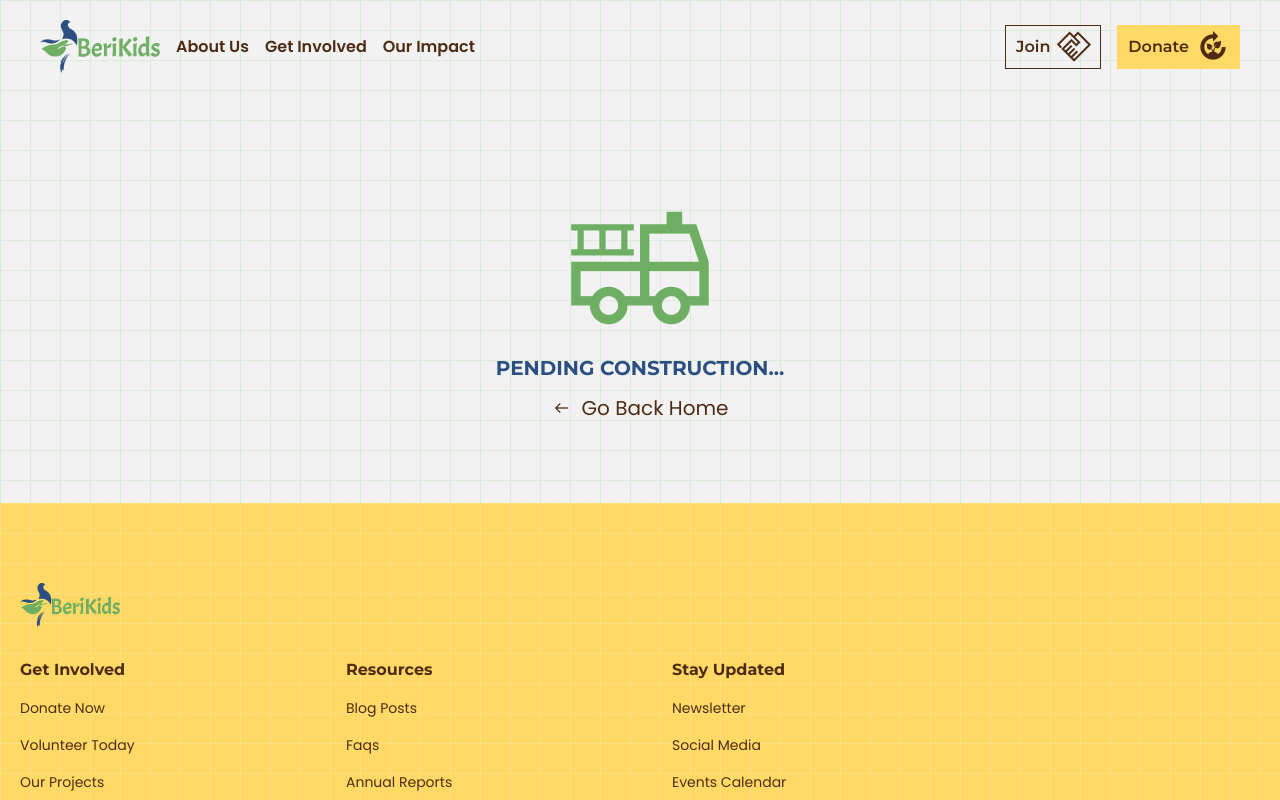
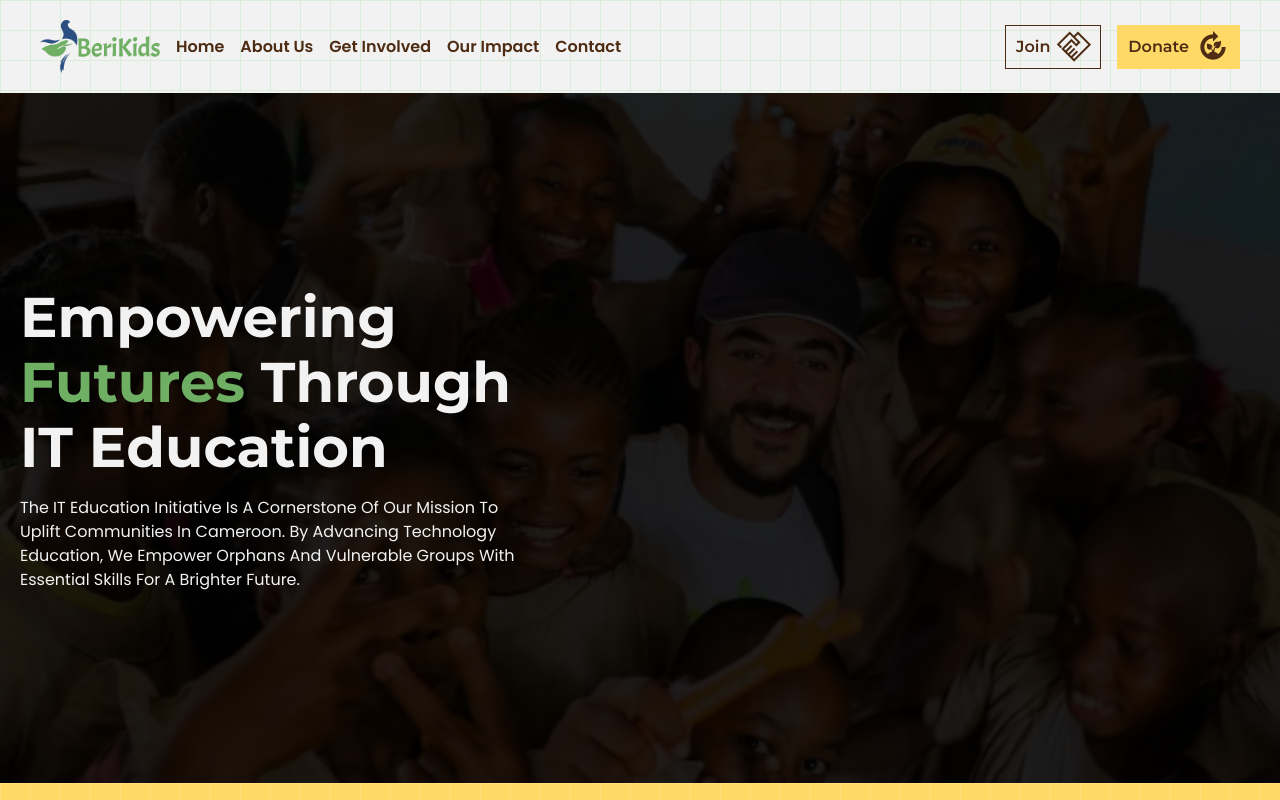
Before and after one commit to netphabric/berikids-ngo, a SvelteKit app: page /our-impact in a window 1280 px wide. Before the commit this address had no page. Shown: the top 800 px of the page. Built offline with nearby package versions, Linux system fonts and the light colour scheme.

Commit message:
update about content

```diff
--- a/src/lib/components/header/header.module.scss
+++ b/src/lib/components/header/header.module.scss
@@ -14,7 +14,7 @@ header {
     justify-content: center;
   }
 
-  @include minWidth('tablet') {
+  @include minWidth('desktop') {
     padding-inline: 40px;
     justify-content: space-between;
     gap: rem(30);
@@ -40,7 +40,7 @@ header {
       top: unset;
     }
 
-    @include minWidth('tablet') {
+    @include minWidth('desktop') {
       display: none;
     }
   }
@@ -73,7 +73,7 @@ header {
 
     @include gridBackground($accent, 3%);
 
-    @include minWidth('tablet') {
+    @include minWidth('desktop') {
       display: none;
     }
   }
@@ -82,7 +82,7 @@ header {
     display: none;
     gap: rem(10);
 
-    @include minWidth('tablet') {
+    @include minWidth('desktop') {
       display: flex;
       align-items: center;
       gap: rem(16);
--- a/src/lib/components/header/header.svelte
+++ b/src/lib/components/header/header.svelte
@@ -6,9 +6,11 @@
 	import styles from "./header.module.scss"
 
 	const navLinks = [
+		{ label: "home", url: "/" },
 		{ label: "about us", url: "/about-us" },
 		{ label: "get involved", url: "/get-involved" },
-		{ label: "our impact", url: "/our-impact" }
+		{ label: "our impact", url: "/our-impact" },
+		{ label: "contact", url: "contact" }
 	]
 
 	let navOpen = false
--- a/src/lib/components/wip/wip.svelte
+++ b/src/lib/components/wip/wip.svelte
@@ -4,7 +4,7 @@
 
 	const pathname = $page.url.pathname
 
-	const navlinks = ["/about-us", "/get-involved", "/our-impact"]
+	const navlinks = ["/about-us", "/get-involved", "/our-impact", "/contact"]
 	const matchesNavlinks = navlinks.includes(pathname)
 </script>
 
--- a/src/routes/get-involved/+page.svelte
+++ b/src/routes/get-involved/+page.svelte
@@ -19,11 +19,6 @@
 			</p>
 
 			<div class={styles.ctaBtns}>
-				<Button primary onWhite>
-					<span>learn more</span>
-					<span class="material-symbols-sharp">tools_installation_kit</span>
-				</Button>
-
 				<Button onWhite>
 					<span>get involved</span>
 					<span class="material-symbols-sharp">tools_power_drill</span>
--- /dev/null
+++ b/src/routes/our-impact/+page.svelte
@@ -0,0 +1,22 @@
+<script lang="ts">
+	import styles from "./page.module.scss"
+</script>
+
+<main class={styles.root}>
+	<section class={styles.hero}>
+		<div class={styles.sectionContent}>
+			<h1 class={styles.title}>
+				Empowering
+
+				<span class={styles.highlight}>Futures</span>
+				Through IT Education
+			</h1>
+
+			<p class={styles.desc}>
+				The IT Education Initiative is a cornerstone of our mission to uplift communities in
+				Cameroon. By advancing technology education, we empower orphans and vulnerable groups with
+				essential skills for a brighter future.
+			</p>
+		</div>
+	</section>
+</main>
--- /dev/null
+++ b/src/routes/our-impact/page.module.scss
@@ -0,0 +1,46 @@
+@use "styles/variables.module.scss" as *;
+@use "styles/functions.module.scss" as *;
+@use "styles/mixins.module.scss" as *;
+
+.root {
+  display: flex;
+  flex-direction: column;
+  justify-content: space-evenly;
+  gap: rem(80);
+
+  @include minWidth ('tablet') {
+    gap: rem(160);
+  }
+
+  @include minWidth ('desktop') {
+    gap: rem(180);
+  }
+
+  .hero {
+    @include darkBgImg;
+    @include contentSizing;
+
+    .sectionContent {
+      display: flex;
+      margin-right: auto;
+      flex-direction: column;
+      justify-content: center;
+      gap: rem(16);
+      height: calc(60vh - rem(30));
+
+      @include minWidth ('tablet') {
+        max-width: 60%;
+      }
+
+      @include minWidth ('desktop') {
+        max-width: 40%;
+      }
+
+      .title,
+      .desc {
+        text-align: start;
+
+      }
+    }
+  }
+}
--- a/src/styles/_reset.module.scss
+++ b/src/styles/_reset.module.scss
@@ -47,6 +47,11 @@ ol {
 a {
   color: inherit;
   text-decoration: none;
+  font-size: $small;
+
+  @include minWidth('desktop') {
+    font-size: $regular;
+  }
 }
 
 p,
```
Also changed, not shown: src/routes/about-us/+page.svelte (+44 -14 lines), src/routes/about-us/page.module.scss (+34 -0 lines), src/routes/about-us/store.ts (+19 -9 lines).
